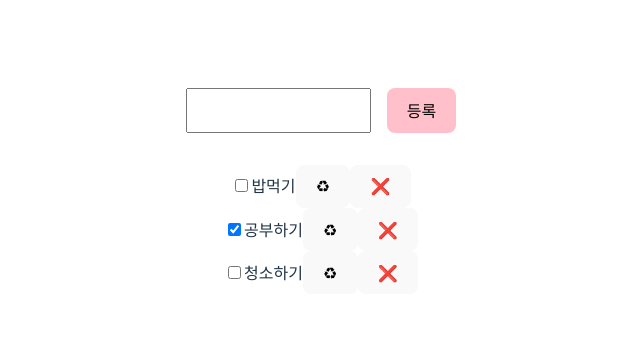
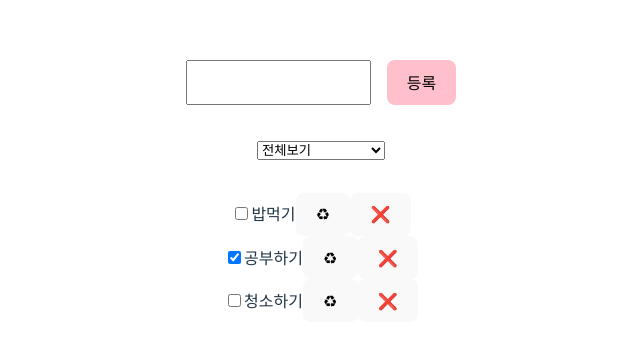
Before and after one commit to Young-097/TodoList, a React (Vite) app: page / in a window 1280 px wide. Shown: the part 209-558 px from the top of the page, without its empty margins (319-959 px from the left). Built offline with nearby package versions, Linux system fonts and the light colour scheme.

Commit message:
todoProject complete

```diff
--- a/src/Filter.jsx
+++ b/src/Filter.jsx
@@ -1,5 +1,28 @@
+import { useState } from "react";
+
 const filter = [
     {id: 0, label: "전체보기"},
     {id: 1, label: "완료된 항목 숨기기"},
     {id: 2, label: "완료된 항목만 보기"},
 ]
+
+function Filter ({filterId, setFilterId}) {
+
+    return(
+        <>
+            <select
+            value={filterId}
+            onChange={(e)=>{setFilterId(Number(e.target.value))}}>
+                {filter.map((el)=>
+                <option
+                key={el.id}
+                value={el.id}>
+                    {el.label}
+                    </option>
+            )}
+            </select>
+        </>
+    )
+}
+
+export default Filter;
--- a/src/Todo.jsx
+++ b/src/Todo.jsx
@@ -2,6 +2,7 @@ import TodoInput from "./TodoInput";
 import './Todo.css';
 import { useState } from "react";
 import TodoList from "./todoList";
+import Filter from "./Filter";
 
 
 function Todo () {
@@ -11,6 +12,16 @@ function Todo () {
             {id: 2, todo: '청소하기', isComplete: false},
         ])
     const [inputValue, setInputValue] = useState("")
+    const [filterId, setFilterId] = useState(0)
+
+    const getFilteredList = ()=>{
+        if(filterId === 1){
+            return todoList.filter((el)=> !el.isComplete)
+        }else if(filterId === 2){
+            return todoList.filter((el)=> el.isComplete)
+        }
+        return todoList;
+    }
     return(
         <>
             <div className="Todo">
@@ -22,8 +33,13 @@ function Todo () {
                     setInputValue={setInputValue}/>
                 </div>
                 <div>
+                    <Filter
+                    filterId={filterId}
+                    setFilterId={setFilterId}/>
+                </div>
+                <div>
                     <TodoList
-                    todoList={todoList}
+                    todoList={getFilteredList()}
                     setTodoList={setTodoList}/>
                 </div>
             </div>
```
